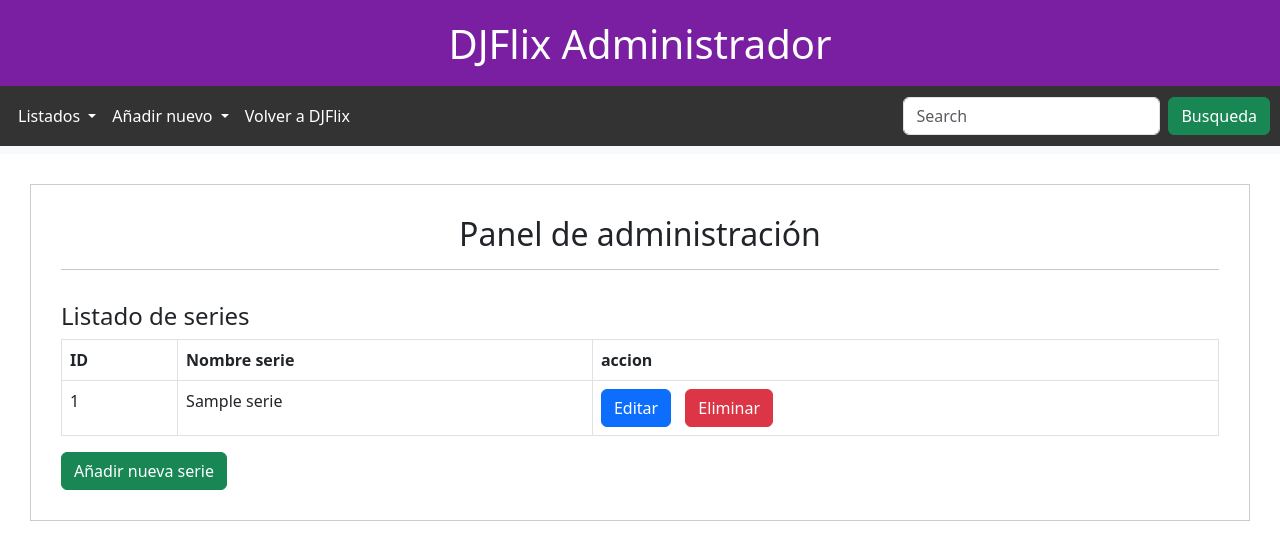
After one commit to ceurrutia/DJFLIX, a Django app: template templates/administracion/serie_lista.html in a window 1280 px wide. The commit adds this page. Shown: the top 560 px of the page. Run offline with Django 4.2, Linux system fonts and the light colour scheme; the template is opened without the code that fills it: most values are stand-ins (such as "Sample title", 1, 10 or a date in 2020).

Commit message:
Agrego alta y lista de series

```diff
--- a/administracion/models.py
+++ b/administracion/models.py
@@ -55,7 +55,10 @@ class Pelicula(Video):
         return f'{self.nombre} '
 
 class Serie(Video):
-    cant_capitulos= models.IntegerField(verbose_name="Cantidad de capítulos")
+    cant_capitulos= models.IntegerField(verbose_name="Cantidad de capítulos", null=True)
+
+    def __str__(self) -> str:
+        return f'{self.nombre} '
 
 
     def __str__(self) -> str:
--- a/administracion/urls.py
+++ b/administracion/urls.py
@@ -10,6 +10,8 @@ urlpatterns = [
     path('create_categorias/', views.create_categoria, name = "create_categoria"),
     #path('editar_categoria/<int:categoria_id>/', views.edit_categoria, name='editar_categoria'),
     path('listado_categorias/', views.listado_categorias, name = "listado_categorias"),
+    path('serie_lista/', views.serie_lista, name='serie_lista'),
+    path('serie_crear/', views.serie_crear, name='serie_crear'),
     path('listado_suscriptores/', views.listado_suscriptores, name = "listado_suscriptores"),
     path('alta_suscriptor/', views.create_suscriptor, name = "alta_suscriptor"),
 
--- a/templates/administracion/base_admin.html
+++ b/templates/administracion/base_admin.html
@@ -39,7 +39,7 @@
                         <ul class="dropdown-menu">
                             <li><a class="dropdown-item" href="{% url "listado_categorias" %}">Categorias</a></li>
                             <li><a class="dropdown-item" href="{% url "administracion" %}">Peliculas</a></li>
-                            <li><a class="dropdown-item" href="producto-create.html">Series</a></li>
+                            <li><a class="dropdown-item" href="{% url "serie_lista" %}">Series</a></li>
                             <li><a class="dropdown-item" href="{% url "listado_suscriptores" %}">Suscriptores</a></li>
 
                         </ul>
--- /dev/null
+++ b/templates/administracion/serie_lista.html
@@ -0,0 +1,52 @@
+{% extends "administracion/base_admin.html" %}
+
+{% block content%}
+
+        <div id="app" class="table-results">
+            <table class="table">
+                <h2 class="text-center">Panel de administración</h2>
+
+                <hr>
+
+
+
+                        <div class="table-responsive">
+                            <table class="table table-bordered">
+                                <h4> Listado de series</h4>
+                                <thead>
+                                    <tr>
+                                        <th scope="col">ID</th>
+                                        <th scope="col">Nombre serie</th>
+                                        <th scope="col">accion</th>
+
+                                    </tr>
+                                </thead>
+                                <tbody>
+                                    <tr>
+                                    <!-- Iterar sobre cada serie -->
+                                         {% for serie in serie %}
+                                        <td >{{ serie.id }}</td>
+                                        <td>{{ serie.nombre }}</td>
+
+                                        <td>
+
+                                            <!-- Botón para editar serie -->
+                                            <a class="btn btn-primary"
+                                               >Editar</a>
+                                            <!-- Botón para eliminar serie -->
+                                            <button type="button" class="btn btn-danger"
+                                                >Eliminar</button>
+
+                                        </td>
+
+
+                                    </tr>
+                                    {% endfor %}
+                                </tbody>
+                            </table>
+                            <button type="submit" class="btn btn-success" style="margin-right:5px;" ><a href={% url "serie_crear" %}>Añadir
+                                nueva serie
+                            </a></button>
+
+                        </div>
+{% endblock%}
```
Also changed, not shown: administracion/forms.py (+15 -1 lines), administracion/views.py (+27 -3 lines), templates/administracion/serie_crear.html (added, +35 -0 lines).
